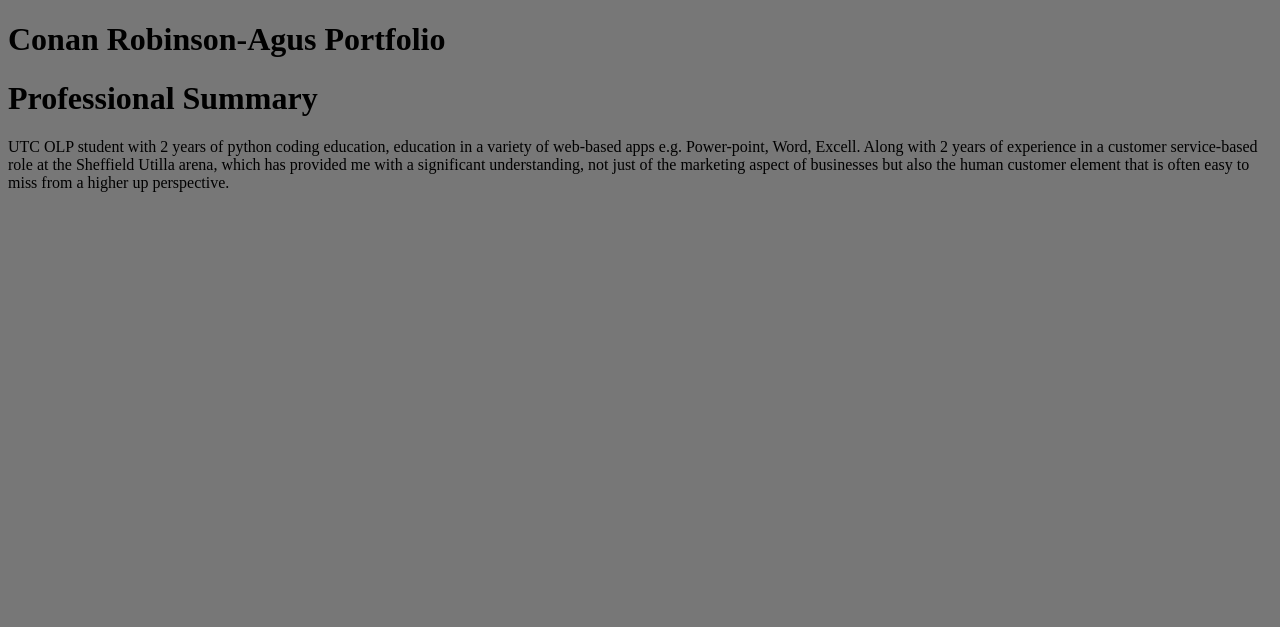
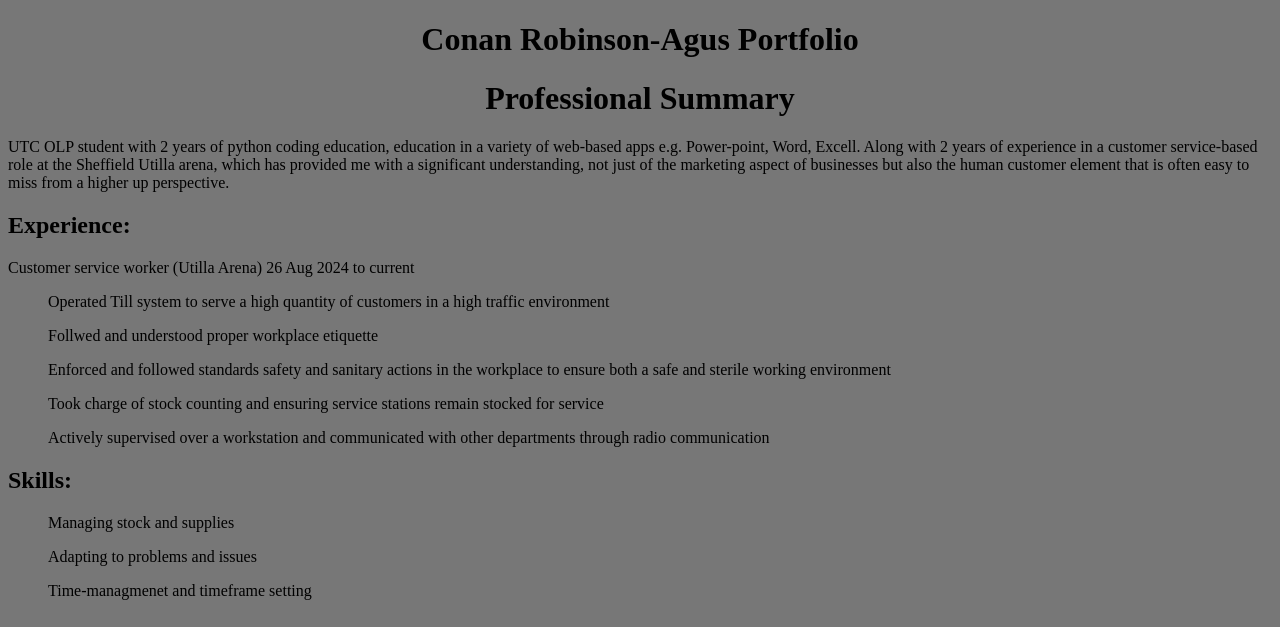
Before and after one commit to Aguschaos/AguschaosHTMLportfolios, a plain HTML site: page CRAportfolio1.html in a window 1280 px wide. Drawn offline with Linux system fonts and the light colour scheme.

Commit message:
Add files via upload

```diff
--- a/CRAportfolio1.html
+++ b/CRAportfolio1.html
@@ -1,22 +1,35 @@
 <!DOCTYPE HTML>
 <html>
 <head>
-    <h1><b>Conan Robinson-Agus Portfolio</b></h1>
+    <h1 centre align = "center">Conan Robinson-Agus Portfolio</h1>
 </head>
 
 <body bgcolor="#777777">
-<h1>Professional Summary</h1>
+<h1 centre align = "center">Professional Summary</h1>
 <p>UTC OLP student with 2 years of python coding education, education in a variety of web-based apps e.g. Power-point, Word, Excell.
     Along with 2 years of experience in a customer service-based role at the Sheffield Utilla arena, which has provided me with a significant understanding,
      not just of the marketing aspect of businesses but also the human customer element that is often easy to miss from a higher up perspective.
 
 </p>
+<h2>Experience:</h2>
+<p>Customer service worker (Utilla Arena) 26 Aug 2024 to current  </p>
+<ul>Operated Till system to serve a high quantity of customers in a high traffic environment  </ul>
+<ul>Follwed and understood proper workplace etiquette</ul>
+<ul>Enforced and followed standards safety and sanitary actions in the workplace to ensure both a safe and sterile working environment</ul>
+<ul>Took charge of stock counting and ensuring service stations remain stocked for service</ul>
+<ul>Actively supervised over a workstation and communicated with other departments through radio communication</ul>
+
+<h2>Skills:</h2>
+<ul>Managing stock and supplies</ul>
+<ul>Adapting to problems and issues</ul>
+<ul>Time-managmenet and timeframe setting</ul>
 
 
 
 
 </body>
 
+<img src="UTC-Sheffield-Olympic-Legacy-Park-Horizontal-600x83.png" alt="">
 
 
 
```
